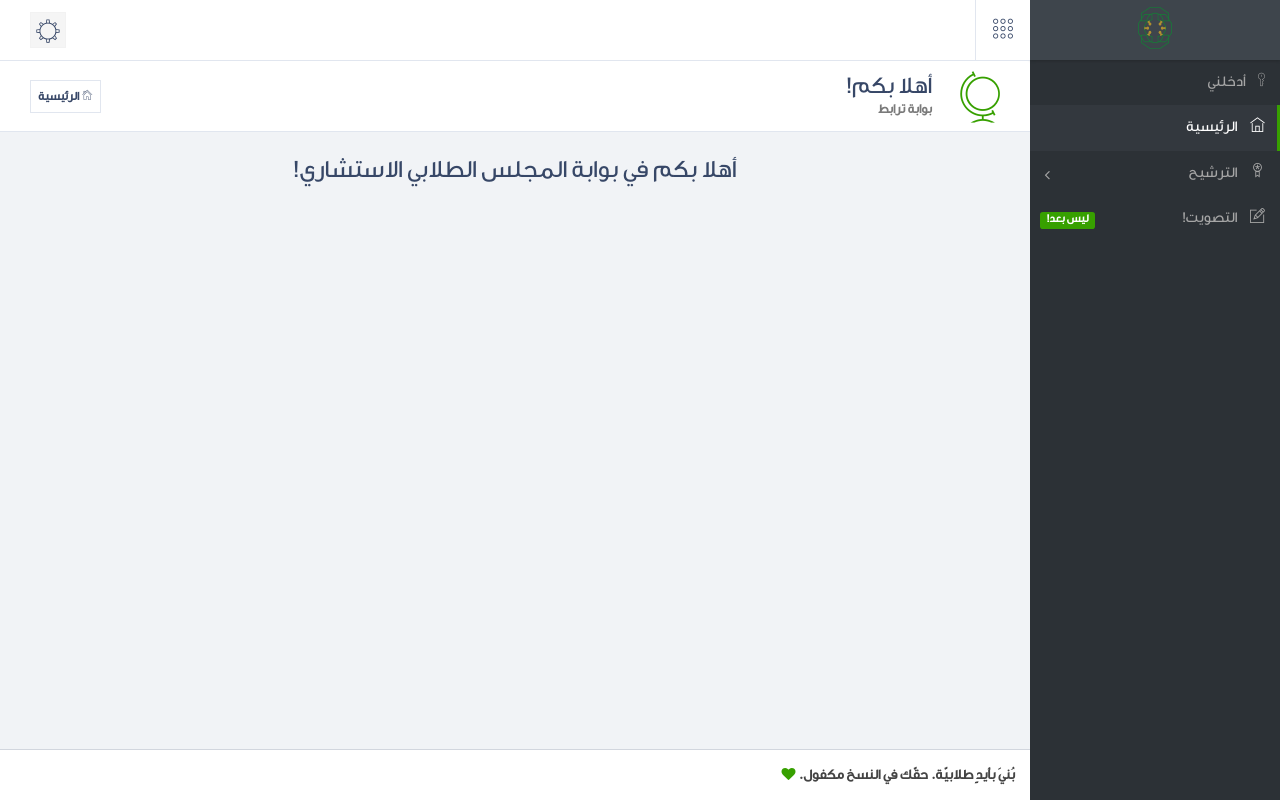
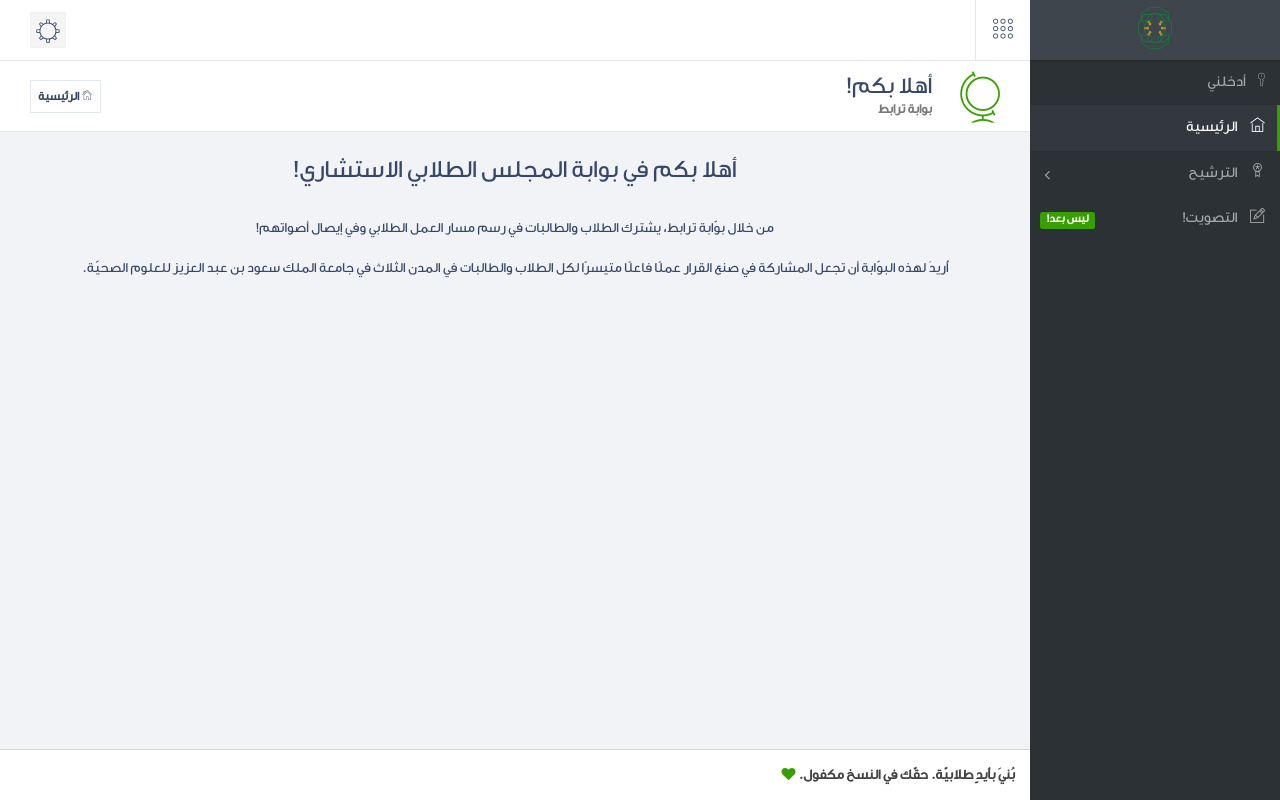
Before and after one commit to SAlkhairy/SAC, a Django app: page / in a window 1280 px wide. Run offline with Django 3.2, Linux system fonts and the light colour scheme; parts of the project's set-up code (start-up, migrations or seed data) failed here and were passed over; some libraries are stand-ins or nearby versions.

Commit message:
Home description

```diff
--- a/accounts/templates/accounts/home.html
+++ b/accounts/templates/accounts/home.html
@@ -9,6 +9,10 @@
 {% endblock %}
 {% block content %}
 <div class="text-center">
-<p style="font-size: 25px;">أهلا بكم في بوابة المجلس الطلابي الاستشاري!</p>
+<p style="font-size: 25px;">أهلا بكم في بوابة المجلس الطلابي الاستشاري!</p> <br>
+    <p>من خلال بوّابة ترابط، يشترك الطلاب والطالبات في رسم مسار العمل الطلابي وفي إيصال أصواتهم!
+    <br><br>
+        أُريدَ لهذه البوّابة أن تجعل المشاركة في صنع القرار عملًا فاعلًا متيسرًا لكل الطلاب والطالبات في المدن الثلاث في جامعة الملك سعود بن عبد العزيز للعلوم الصحيّة.
+    </p>
 </div>
 {% endblock %}
--- a/voting/models.py
+++ b/voting/models.py
@@ -42,6 +42,7 @@ class Nomination(models.Model):
     cv = models.FileField(verbose_name="السيرة الذاتية")
     user = models.ForeignKey(User, verbose_name="المرشَّح")
     position = models.ForeignKey(Position, verbose_name="المنصب")
+    is_rejected = models.BooleanField(default=False)
     submission_date = models.DateTimeField(verbose_name="تاريخ التقديم", auto_now_add=True)
     modification_date = models.DateTimeField(verbose_name="تاريخ التعديل", auto_now=True, null=True)
 
```
